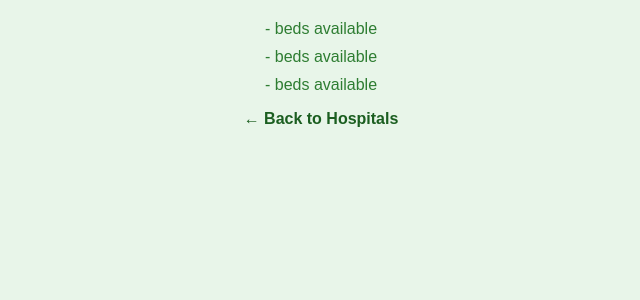
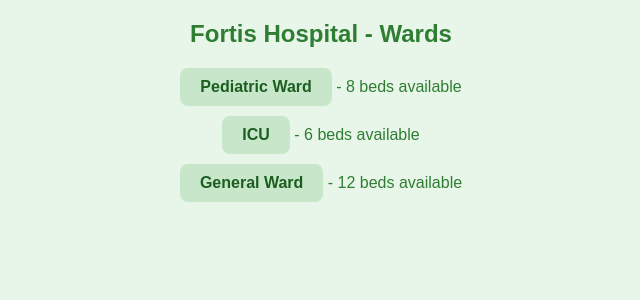
Before and after one commit to abhirup2911/MediSlotBook, a Flask app: a page that uses templates/hospital_detail.html in a window 1280 px wide. Shown: the top 300 px of the page, without its empty margins (319-959 px from the left). Run offline with Flask 3, Linux system fonts and the light colour scheme.

Commit message:
Update hospital_detail.html

```diff
--- a/templates/hospital_detail.html
+++ b/templates/hospital_detail.html
@@ -1,17 +1,15 @@
 <!DOCTYPE html>
-<html lang="en">
+<html>
 <head>
-  <meta charset="UTF-8">
-  <title>{{ hospital }} - MediSlotBook</title>
+  <title>{{ name }}</title>
   <link rel="stylesheet" href="{{ url_for('static', filename='style.css') }}">
 </head>
 <body>
-  <h1>{{ hospital }}</h1>
+  <h2>{{ name }} - Wards</h2>
   <ul>
-    {% for ward in wards %}
-    <li>{{ ward.name }} - <span class="beds">{{ ward.beds }} beds available</span></li>
+    {% for ward, beds in wards.items() %}
+      <li><a href="{{ url_for('ward_booking', hospital=name, ward=ward) }}">{{ ward }}</a> - <span>{{ beds }} beds available</span></li>
     {% endfor %}
   </ul>
-  <a href="{{ url_for('hospitals') }}">← Back to Hospitals</a>
 </body>
 </html>
```
